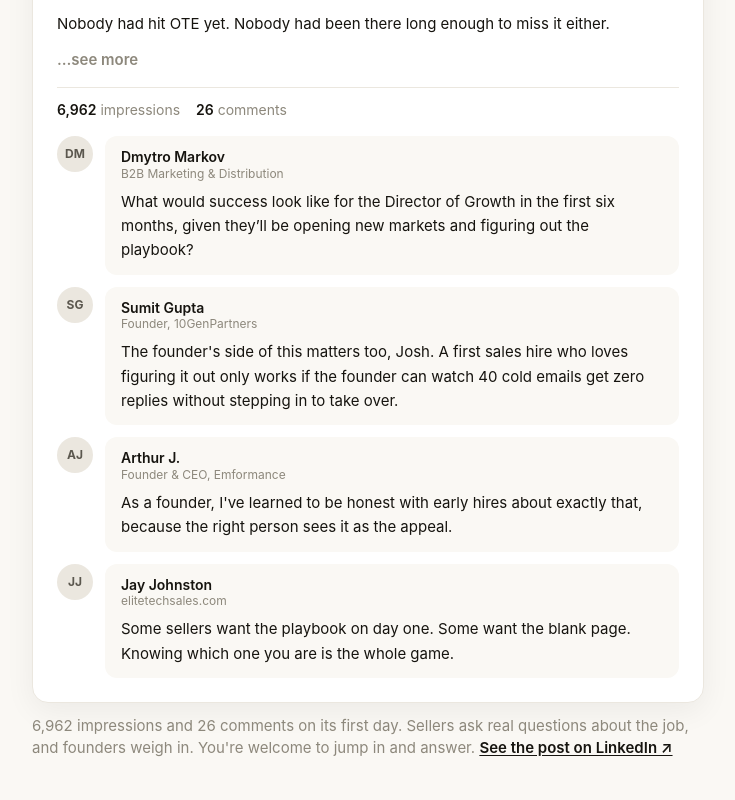
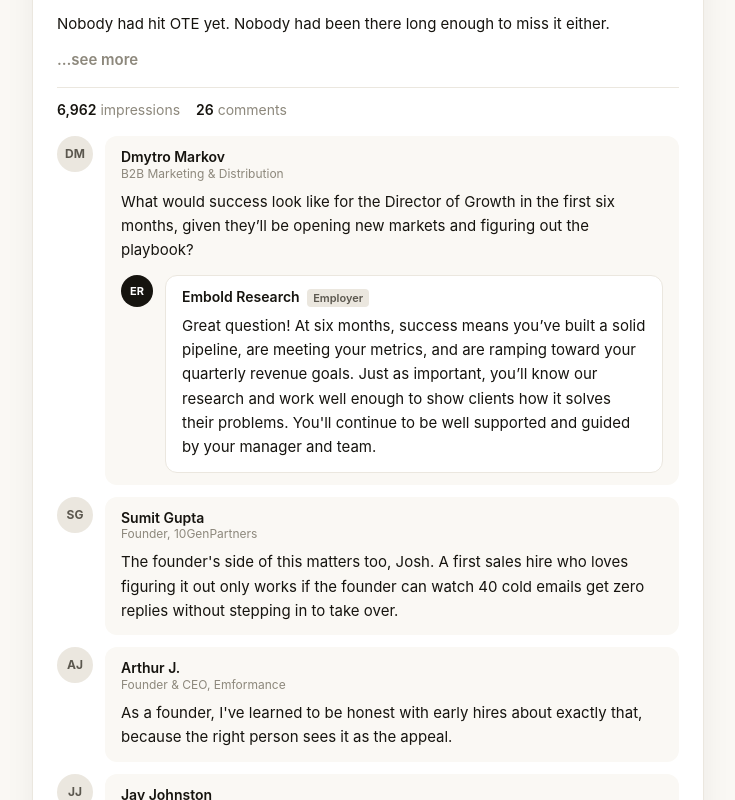
Before and after one commit to joshuabraungit/BraunBoard, a Next.js app: page /employers in a window 1280 px wide. Shown: the part 3560-4360 px from the top of the page, without its empty margins (272-1007 px from the left). Built offline with nearby package versions, Linux system fonts and the light colour scheme; no server answers.

Commit message:
Employers page: show Embold's reply to a reader comment on the LinkedIn post
Co-Authored-By: Claude Opus 5.5 <noreply@anthropic.com>
Claude-Session: https://claude.ai/code/session_016iryqUBXmTuVb7cP9FKeai

```diff
--- a/src/app/employers/page.tsx
+++ b/src/app/employers/page.tsx
@@ -125,6 +125,12 @@ const POST_COMMENTS = [
     initials: "DM",
     headline: "B2B Marketing & Distribution",
     text: "What would success look like for the Director of Growth in the first six months, given they’ll be opening new markets and figuring out the playbook?",
+    // Embold's own reply on the post (Nov 2026).
+    reply: {
+      name: "Embold Research",
+      initials: "ER",
+      text: "Great question! At six months, success means you’ve built a solid pipeline, are meeting your metrics, and are ramping toward your quarterly revenue goals. Just as important, you’ll know our research and work well enough to show clients how it solves their problems. You'll continue to be well supported and guided by your manager and team.",
+    },
   },
   {
     name: "Sumit Gupta",
@@ -293,6 +299,20 @@ export default function EmployersPage() {
                   <p className="text-sm font-semibold leading-tight">{c.name}</p>
                   <p className="text-xs text-ink-3">{c.headline}</p>
                   <p className="mt-2 text-[15px] leading-relaxed text-ink">{c.text}</p>
+                  {"reply" in c && c.reply && (
+                    <div className="mt-3 flex gap-3">
+                      <span aria-hidden="true" className="flex h-8 w-8 shrink-0 items-center justify-center rounded-full bg-ink text-[11px] font-bold text-white">
+                        {c.reply.initials}
+                      </span>
+                      <div className="min-w-0 rounded-xl border border-line bg-surface px-4 py-3">
+                        <p className="text-sm font-semibold leading-tight">
+                          {c.reply.name}{" "}
+                          <span className="ml-1 rounded bg-line px-1.5 py-0.5 text-[11px] font-semibold text-ink-2">Employer</span>
+                        </p>
+                        <p className="mt-2 text-[15px] leading-relaxed text-ink">{c.reply.text}</p>
+                      </div>
+                    </div>
+                  )}
                 </div>
               </div>
             ))}
```
